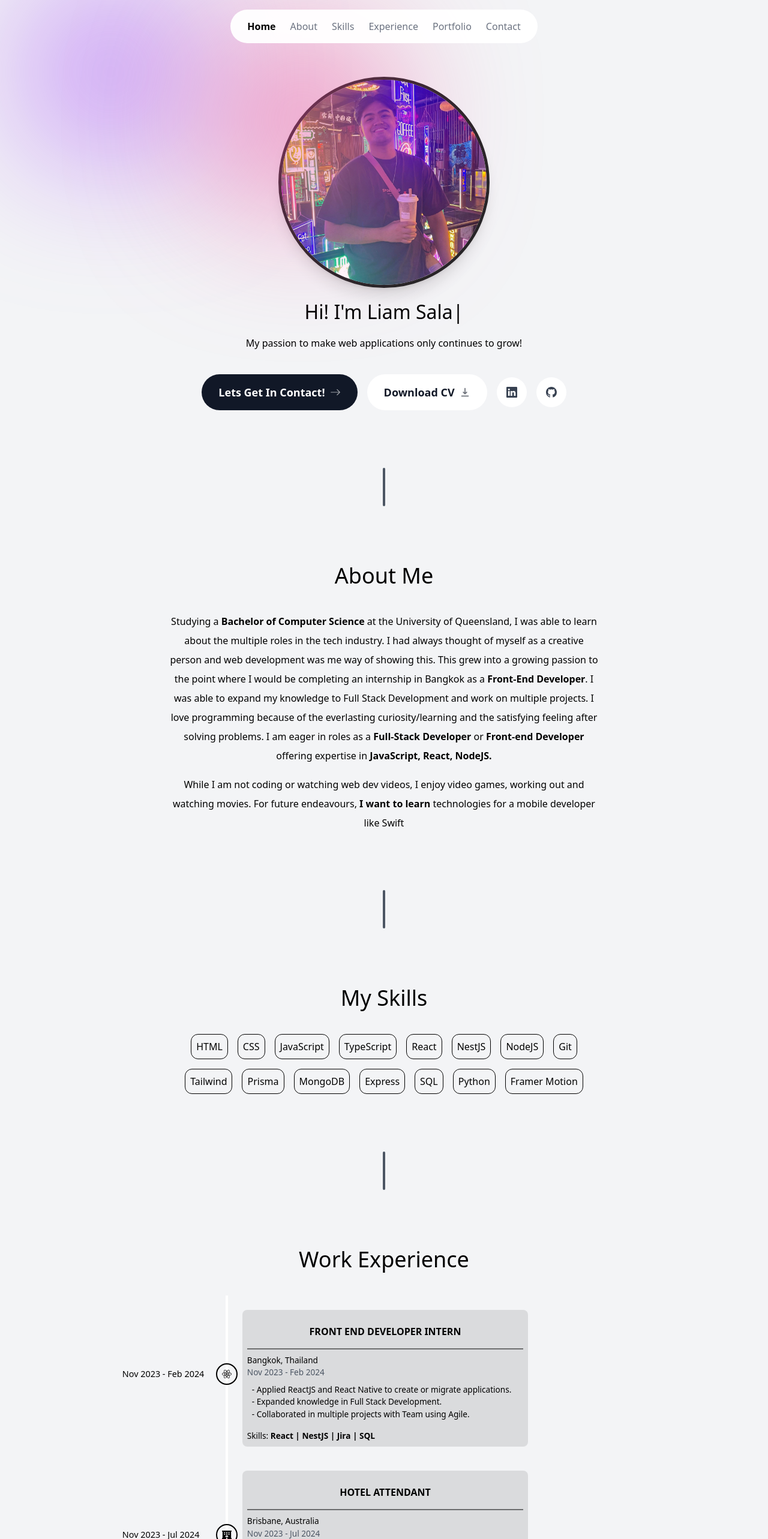
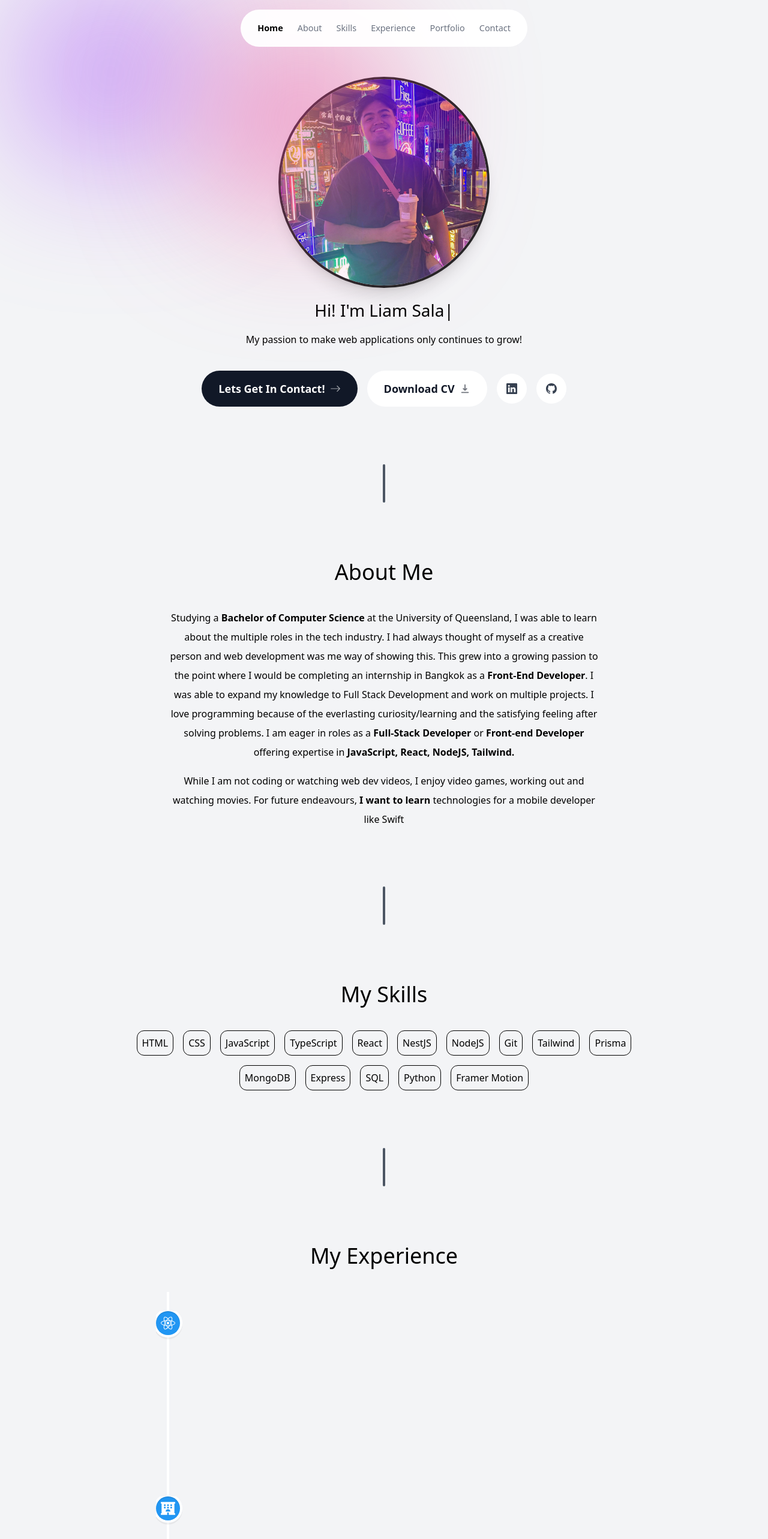
Before and after one commit to LiamSalangsang/portfolio2024, a React (Vite) app: page / in a window 1280 px wide. Shown: the top 2566 px of the page at 60% size. Built offline with nearby package versions, Linux system fonts and the light colour scheme.

Commit message:
Implementing Mobile Responsiveness

```diff
--- a/src/App.jsx
+++ b/src/App.jsx
@@ -13,7 +13,7 @@ import { useState } from "react";
 
 const App = () => {
   const [ active, setActive ] = useState("#home");
-  return <div className="flex flex-col items-center bg-gray-100  -z-[100]">
+  return <div className="flex flex-col items-center bg-gray-100  -z-[100] overflow-hidden">
   <NavigationBar active = {active} setActive = {setActive} />
   <Circle/>
   <Main/>
--- a/src/components/ExperienceSection.jsx
+++ b/src/components/ExperienceSection.jsx
@@ -7,7 +7,7 @@ const ExperienceSection = (props) => {
     target: ref,
     offset: ["0.4 1", "1.1 1"],
   });
-  return <>
+ return (
 
   <motion.section ref = {ref} style={{
         scaleX: scrollYProgress,
@@ -28,7 +28,9 @@ const ExperienceSection = (props) => {
       </div>
       <div className="p-2"> Skills: <span className="font-semibold">{props.description}</span></div>
     </div>
-    </motion.section></>
+    </motion.section>)
+
+
 };
 
 export default ExperienceSection;
--- a/src/components/Footer.jsx
+++ b/src/components/Footer.jsx
@@ -10,12 +10,12 @@ export default function Footer({ setActive }) {
   return (
     <div className="flex bg-gray-500 font-semibold w-full mt-10 p-4 hover:bg-black hover:text-white transition">
       <button
-        className="w-full translate-x-[50%]"
+        className="w-full md:translate-x-[50%] overflow-hidden"
         onClick={ScrollBackToTop}
       >
         Back To Top
       </button>
-      <div className=" w-full text-right">Liam Salangsang Portfolio 2024</div>
+      <div className=" w-full text-right hidden md:block">Liam Salangsang Portfolio 2024</div>
     </div>
   );
 }
--- a/src/components/Intro.jsx
+++ b/src/components/Intro.jsx
@@ -4,7 +4,7 @@ import { TypeAnimation } from 'react-type-animation';
 const Intro = () => {
   return <>
   <div className='flex items-center flex-col gap-4 justify-center mb-10'>
-      <img  alt = 'Liam Salangsang Portrait' className = "mt-[8rem] w-[22rem] h-[22rem] object-cover rounded-full border-[0.35rem] border-black/85 shadow-xl" src={profile} />
+      <img  alt = 'Liam Salangsang Portrait' className = "sm:mt-[8rem]  mt-[1.2rem] sm:w-[22rem] sm:h-[22rem] w-[16rem] h-[16rem] object-cover rounded-full border-[0.25rem] border-black/85 shadow-xl" src={profile} />
       <TypeAnimation
       sequence={[
         'Hi! I\'m Liam Salangsang',
@@ -16,10 +16,10 @@ const Intro = () => {
       ]}
       wrapper="span"
       speed={40}
-      style={{fontSize:'2rem'}}
+      className='sm:text-[1.75rem] text-[1.35rem] sm:order-none order-first sm:mt-0 mt-[2.9rem]'
       repeat={Infinity}
     />
-    <div>My passion to make web applications only continues to grow!</div>
+    <div className='text-center w-80 sm:w-full'>My passion to make web applications only continues to grow!</div>
     </div>
     </> ;
 };
--- a/src/components/NavigationBar.jsx
+++ b/src/components/NavigationBar.jsx
@@ -1,4 +1,7 @@
 import { links } from "../lib/data.js";
+import React, { useState } from "react";
+import { RxHamburgerMenu } from 'react-icons/rx'
+import { IoIosCloseCircleOutline } from "react-icons/io";
 
 const ScrollToSection = (sectionID) => {
   const selected = document.getElementById(sectionID.slice(1));
@@ -12,17 +15,20 @@ const ScrollToSection = (sectionID) => {
 };
 
 const NavigationBar = ({ active, setActive }) => {
+  const [ nav, showNav ] = useState(false)
+
   return (
-    <header className=" z-[100] fixed top-4">
-      <nav className="bg-white/95 px-7 py-4 rounded-full">
-        <ul className=" flex gap-6 ">
+    <header className=" z-[100] fixed sm:top-4 w-full h-full sm:w-auto sm:h-auto">
+      <button  onClick = {()=>showNav(!nav)} className={`fixed hover:text-gray-400 transition top-2 right-2 text-[2.25rem] sm:hidden`}>{nav?React.createElement(IoIosCloseCircleOutline):React.createElement(RxHamburgerMenu)}</button>
+      <nav className={`bg-white/95 sm:px-7 sm:py-5 w-full h-full sm:rounded-full  sm:block ${nav?'block':'hidden'}`}>
+        <ul className=" flex gap-6 flex-col items-center h-full justify-center sm:flex-1 sm:flex-row">
           {links.map((link) => {
             return (
               <div
                 key={link.hash}
-                className={`hover:text-black transition ${
+                className={`sm:text-[0.9rem] text-[1.5rem] hover:text-black transition ${
                   active === link.hash
-                    ? "text-black font-[600]  rounded-full"
+                    ? "text-black font-[600]"
                     : "text-gray-500"
                 }`}
               >
--- a/src/components/SectionDivider.jsx
+++ b/src/components/SectionDivider.jsx
@@ -2,7 +2,7 @@
 
 
 const SectionDivider = () => {
-  return <div className="bg-gray-600 my-24 h-16 w-1 rounded-full block"></div>
+  return <div className="bg-gray-600 my-24 h-16 w-1 rounded-full hidden sm:block"></div>
 };
 
 export default SectionDivider;
--- a/src/components/SectionHeading.jsx
+++ b/src/components/SectionHeading.jsx
@@ -1,6 +1,6 @@
 const SectionHeading = ({ children }) => {
   return (
-    <h2 className="text-4xl font-medium capitalize w-full flex justify-center mb-10">
+    <h2 className="text-2xl sm:text-4xl font-medium capitalize w-full flex justify-center mb-10 mt-10 sm:mt-0">
       {children}
     </h2>
   );
--- a/src/lib/data.js
+++ b/src/lib/data.js
@@ -38,6 +38,7 @@ export const experience = [
       "Applied ReactJS and React Native to create or migrate applications.",
       "Expanded knowledge in Full Stack Development.",
       "Collaborated in multiple projects with Team using Agile.",
+      "Learnt JWT authentication and code strucuture through an intern project with technical lead.",
     ],
     icon: React.createElement(FaReact),
     description: "React | NestJS | Jira | SQL",
@@ -45,7 +46,7 @@ export const experience = [
   {
     title: "Hotel Attendant",
     location: "Brisbane, Australia",
-    timeWorked: "Nov 2023 - Jul 2024",
+    timeWorked: "Jan 2023 - Aug 2023",
     achievements: [
       "Communicating with client to provide best services",
       "Consistently proved to provide cleaning services in efficient manner",
--- a/src/page/About.jsx
+++ b/src/page/About.jsx
@@ -2,7 +2,7 @@ import SectionHeading from "../components/SectionHeading";
 
 const About = () => {
   return (
-    <section id ='about' className="leading-8 max-w-[45rem] text-center text-[1rem]">
+    <section id ='about' className="leading-8 max-w-[45rem] text-center text-[0.85rem] sm:text-[1rem]">
       <SectionHeading>About Me</SectionHeading>
 
       <p className="mb-4 ">
@@ -19,7 +19,7 @@ const About = () => {
         the satisfying feeling after solving problems. I am eager in roles as a{" "}
         <span className="font-bold">Full-Stack Developer</span> or <span className="font-bold">Front-end Developer</span> offering
         expertise in{" "}
-        <span className="font-bold">JavaScript, React, NodeJS.</span>
+        <span className="font-bold">JavaScript, React, NodeJS, Tailwind.</span>
       </p>
       <p>
         {" "}
--- a/src/page/Main.jsx
+++ b/src/page/Main.jsx
@@ -6,18 +6,24 @@ import Intro from '../components/Intro';
 const Main = () => {
   return <div id="home">
     <Intro/>
-    <section id = 'contact' className='flex gap-4 justify-center items-center text-lg'>
+    <section id = 'contact' className='flex flex-col sm:flex-row gap-4 justify-center items-center text-lg'>
+    <div className='flex flex-col gap-4 sm:flex-row'>
       <a href="mailto:liam.jacobsalangsang@gmail.com" className='group bg-gray-900 text-white  flex items-center px-7 py-4 gap-2 rounded-full font-semibold hover:scale-110 transition'>Lets Get In Contact!
       <BsArrowRight className='opacity-60 group-hover:translate-x-4 group-hover:opacity-100 transition'/> </a>
       <a href = {CV} download className='group bg-white text-gray-900  px-7 py-4 flex items-center gap-2 rounded-full font-semibold hover:scale-110 transition'>Download CV
       <HiDownload className='opacity-60 group-hover:translate-y-2 group-hover:opacity-100 transition'/>
       </a>
+    </div>
+<div className='flex gap-4 sm:flex-row'>
+
         <a className= 'group hover:scale-110 transition rounded-full bg-white p-4' target="_blank" href="https://www.linkedin.com/in/liamsalangsang/" rel="noreferrer">
           <BsLinkedin className=' text-gray-700 group-hover:text-black  group-hover:scale-[1.2] transition'/>
         </a>
         <a className= 'group hover:scale-110 transition rounded-full bg-white p-4' target="_blank" rel="noreferrer" href="https://github.com/LiamSalangsang">
           <BsGithub className='text-gray-700 group-hover:scale-[1.2] group-hover:text-black transition '/>
         </a>
+</div>
+
     </section>
   </div>;
 };
--- a/src/page/WorkExperience.jsx
+++ b/src/page/WorkExperience.jsx
@@ -1,17 +1,50 @@
 import React from "react";
 import SectionHeading from "../components/SectionHeading";
-import ExperienceSection from "../components/ExperienceSection";
 import { experience } from "../lib/data";
-import { MdWork } from "react-icons/md";
+import { motion } from 'framer-motion';
+
+import { VerticalTimeline, VerticalTimelineElement }  from 'react-vertical-timeline-component';
+import 'react-vertical-timeline-component/style.min.css';
+
+
 
 const WorkExperience = () => {
   return (
+    <>
     <section id="experience">
-      <SectionHeading> Work Experience </SectionHeading>
-        <main className=" border-l-4 border-white p-6 flex flex-col gap-10">
-        {experience.map((exp,idx)=>< React.Fragment key = {idx} ><ExperienceSection {...exp}/></React.Fragment>)}
-        </main>
-    </section>
+    <SectionHeading>My experience</SectionHeading>
+    <VerticalTimeline
+    layout="1-column-left"
+    >
+      {experience.map((item, index) => (
+        <React.Fragment key={index}>
+          <VerticalTimelineElement
+    className="vertical-timeline-element--work  lg:w-[50rem] md:w-[42rem] overflow-hidden"
+    contentStyle={{ background: 'rgb(33, 150, 243)', color: '#fff' }}
+    contentArrowStyle={{ borderRight: '7px solid  rgb(33, 150, 243)' }}
+    date= {item.timeWorked}
+    iconStyle={{ background: 'rgb(33, 150, 243)', color: '#fff' }}
+    icon={item.icon}
+  >
+          <motion.div
+          initial ={{scale: 0}}
+          animate = {{scale: 1}}
+          transition = {{duration: 0.3}}
+          >
+    <h3 className="vertical-timeline-element-title border-b-2 border-white px-2 pt-2 uppercase text-center font-semibold text-[0.85rem] md:text-[1rem]">{item.title}</h3>
+    <h4 className="vertical-timeline-element-subtitle p-2 text-[0.85rem] md:text-[1rem] ">{item.location}</h4>
+    <div>
+      {item.achievements.map((achi, index)=> <div className = 'text-[0.85rem] md:text-[1rem]' key ={index}> - {achi}</div>)}
+    </div>
+  </motion.div>
+  </VerticalTimelineElement>
+        </React.Fragment>
+      ))}
+    </VerticalTimeline>
+
+
+  </section>
+ </>
   );
 };
 
```
Also changed, not shown: src/page/Skills.jsx (+22 -8 lines). Lines whose indentation alone changed are shown as unchanged.
